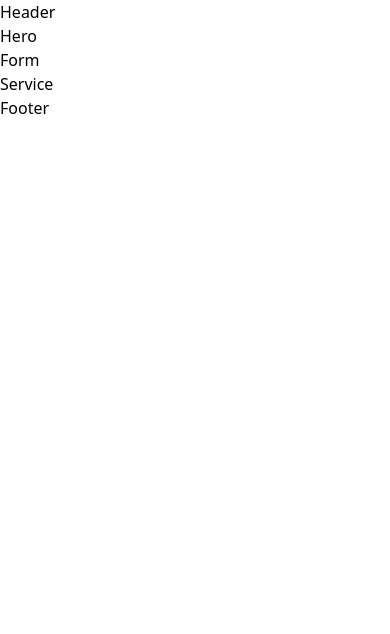
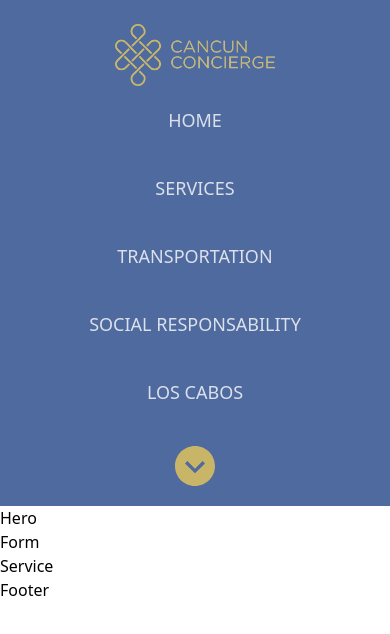
Before and after one commit to darideveloper/will-ryan-airport-transfers, a React (Vite) app: page / in a window 390 px wide. Shown: the top 634 px of the page. Built offline with nearby package versions, Linux system fonts and the light colour scheme.

Commit message:
feat (header): layout and responsive

```diff
--- /dev/null
+++ b/src/assets/cancun-logo.jsx
@@ -0,0 +1,7 @@
+export default function CancunLogo () {
+  return (
+    <div className="cancun-logo-wrapper">
+      <img src="/imgs/logo.png" alt="company logo"  style={{width: "160px"}} className="mx-auto"/>
+    </div>
+  )
+}
--- /dev/null
+++ b/src/assets/menu.jsx
@@ -0,0 +1,22 @@
+export default function Menu ({menuItems}) {
+  return (
+    <div className="menu sm:mt-8 lg:mt-0">
+      <nav>
+        <ul className="flex flex-col items-center justify-center sm:flex-row">
+          {menuItems.map(({text, link}, index) => {
+            return (<li key={index}>
+              <a href={link} className="py-5 block text-lg text-center text-white opacity-80 uppercase sm:px-5">{text}</a>
+            </li>)
+          })}
+        </ul>
+      </nav>
+
+      <button className="w-20 h-20 mx-auto flex items-center justify-center sm:hidden">
+        <svg className="w-10 h-10 fill-gold" viewBox="0 0 24 24">
+          <path d="M24 12c0-6.627-5.373-12-12-12s-12 5.373-12 12 5.373 12 12 12 12-5.373 12-12zm-18.005-1.568l1.415-1.414 4.59 4.574 4.579-4.574 1.416 1.414-5.995 5.988-6.005-5.988z"></path>
+        </svg>
+      </button>
+
+    </div>
+  )
+}
--- a/src/index.css
+++ b/src/index.css
@@ -1,6 +1,13 @@
 @tailwind base;
 @tailwind components;
 @tailwind utilities;
+
+:root {
+  --blue: #4F6A9E;
+  --black: #1a1a1a;
+  --white: #ffffff;
+  --gold: #C8B568;
+}
 
 body {
   margin: 0;
@@ -8,33 +15,41 @@ body {
 }
 
 .text-blue {
-  color: #4F6A9E;
+  color: var(--blue);
 }
 
 .bg-blue {
-  background-color: #4F6A9E;
+  background-color: var(--blue);
 }
 
 .text-black {
-  color: #1a1a1a;
+  color: var(--black);
 }
 
 .bg-black {
-  background-color: #1a1a1a;
+  background-color: var(--black);
 }
 
 .text-white {
-  color: #ffffff;
+  color: var(--white);
 }
 
 .bg-white {
-  background-color: #ffffff;
+  background-color: var(--white);
 }
 
 .text-gold {
-  color: #C8B568;
+  color: var(--gold);
+}
+
+.fill-gold {
+  fill: var(--gold);
 }
 
 .bg-gold {
-  background-color: #C8B568;
+  background-color: var(--gold);
 }
+
+.container {
+  margin: 0 auto;
+}
--- a/src/sections/header.jsx
+++ b/src/sections/header.jsx
@@ -1,3 +1,26 @@
+import CancunLogo from '../assets/cancun-logo'
+import Menu from '../assets/menu'
+
 export default function Header () {
-  return <p>Header</p>
+  return (
+    <header className="bg-blue pt-6 pb-0 sm:pb-5">
+      <div className="container flex flex-col items-center justify-center lg:flex-row lg:justify-between">
+
+        <CancunLogo />
+        <Menu
+          menuItems={[
+            {text: "Home", link: "#"},
+            {text: "Services", link: "#"},
+            {text: "Transportation", link: "#"},
+            {text: "Social Responsability", link: "#"},
+            {text: "Los Cabos", link: "#"},
+          ]}
+        />
+
+
+      </div>
+
+
+    </header>
+  )
 }
```
